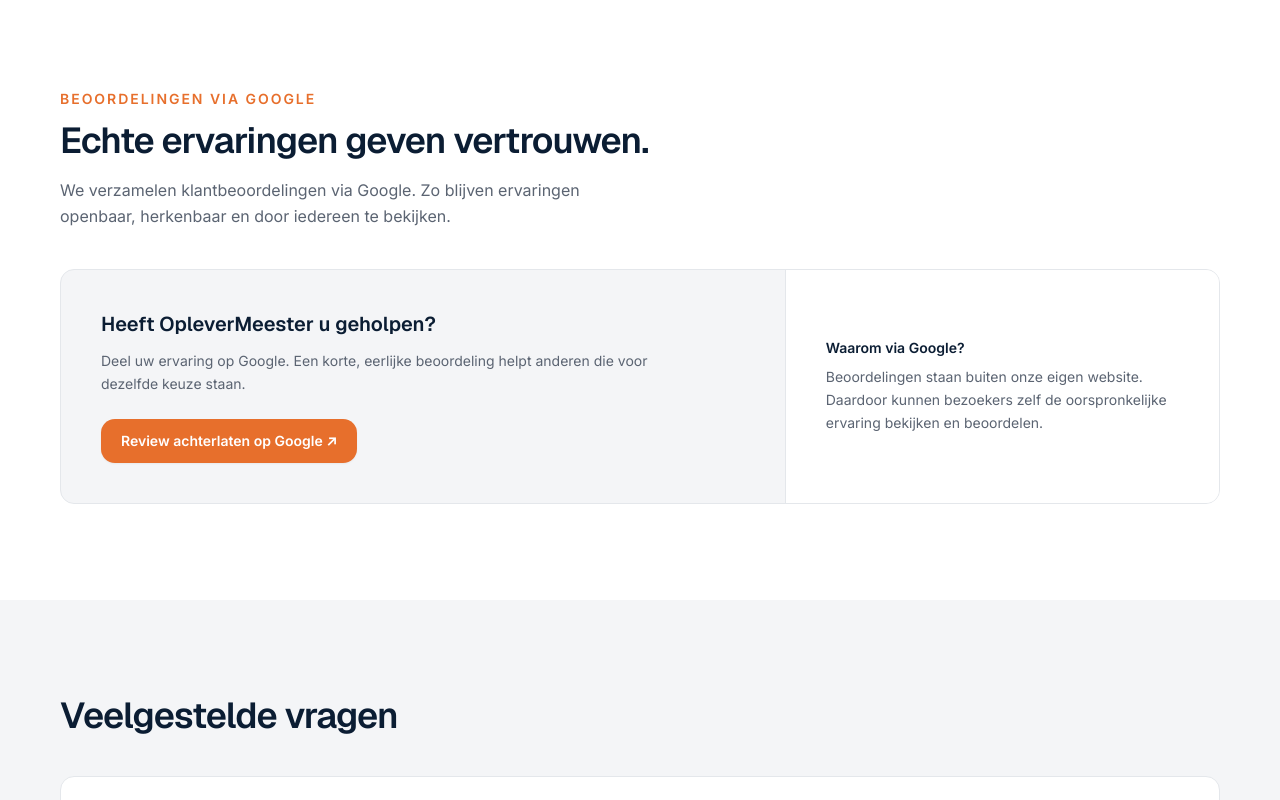
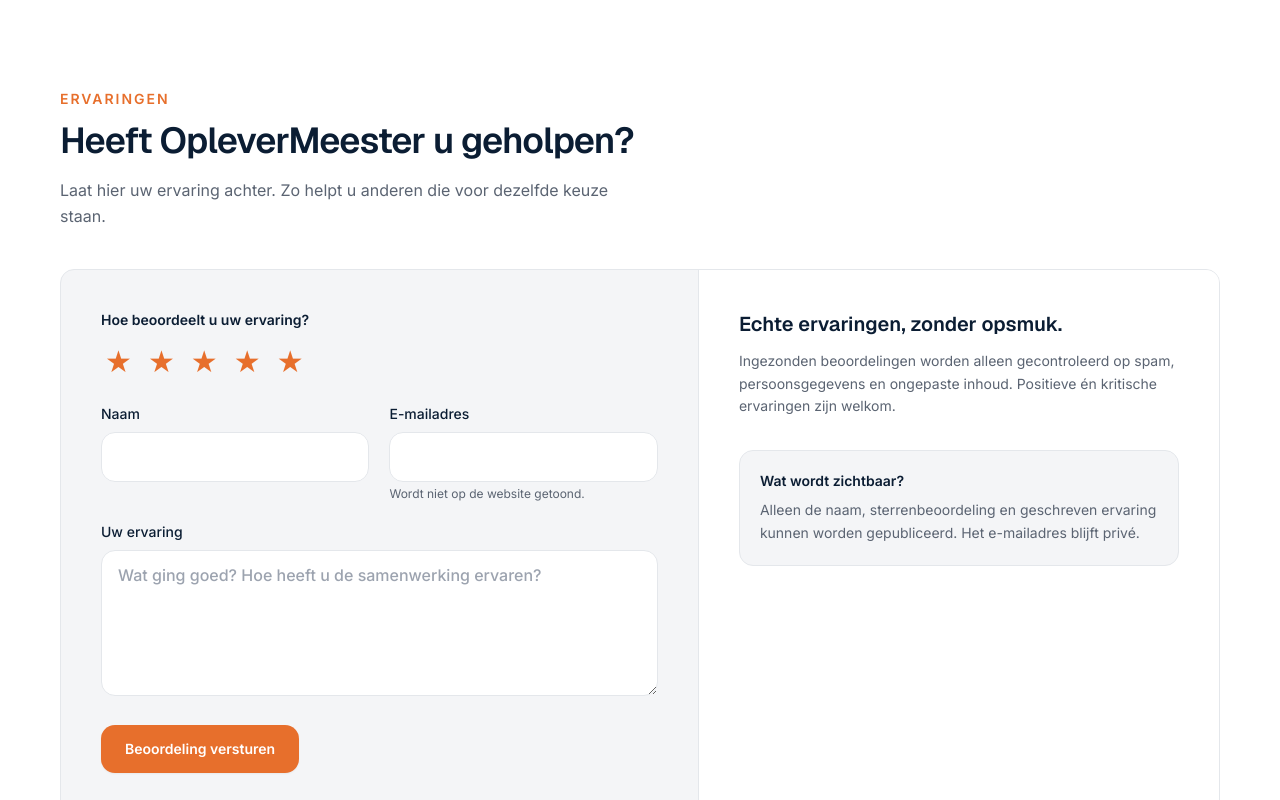
Before and after one commit to sandvlietbv/OpleverMeester, a Next.js app: page / in a window 1280 px wide. Shown: the part 5340-6140 px from the top of the page. Built offline with nearby package versions, Linux system fonts and the light colour scheme.

Commit message:
Let customers leave reviews on the website (#42)

```diff
--- a/components/Reviews.tsx
+++ b/components/Reviews.tsx
@@ -1,19 +1,71 @@
 "use client";
 
+import { FormEvent, useState } from "react";
 import { motion } from "framer-motion";
 
-const GOOGLE_PROFILE_URL =
-  "https://www.google.com/maps/search/?api=1&query=OpleverMeester%20Groningen%200645316851";
-
-declare global {
-  interface Window {
-    gtag?: (...args: unknown[]) => void;
-  }
-}
+type Status = "idle" | "sending" | "success" | "error";
+type AnalyticsWindow = Window & { gtag?: (...args: unknown[]) => void };
 
 export default function Reviews() {
-  function trackGoogleReviewClick() {
-    window.gtag?.("event", "google_review_click", { source: "homepage_reviews" });
+  const [rating, setRating] = useState(5);
+  const [name, setName] = useState("");
+  const [email, setEmail] = useState("");
+  const [review, setReview] = useState("");
+  const [status, setStatus] = useState<Status>("idle");
+  const [error, setError] = useState("");
+
+  function track(event: string, params: Record<string, unknown> = {}) {
+    (window as AnalyticsWindow).gtag?.("event", event, params);
+  }
+
+  async function submitReview(event: FormEvent<HTMLFormElement>) {
+    event.preventDefault();
+    setError("");
+
+    const cleanName = name.trim();
+    const cleanEmail = email.trim();
+    const cleanReview = review.trim();
+
+    if (!cleanName || !cleanEmail || cleanReview.length < 15) {
+      setStatus("error");
+      setError("Vul uw naam, e-mailadres en een korte ervaring van minimaal 15 tekens in.");
+      return;
+    }
+
+    setStatus("sending");
+    const submissionId =
+      typeof crypto !== "undefined" && "randomUUID" in crypto
+        ? crypto.randomUUID()
+        : `review-${Date.now()}-${Math.random().toString(36).slice(2)}`;
+
+    try {
+      const response = await fetch("/api/contact", {
+        method: "POST",
+        headers: { "Content-Type": "application/json" },
+        body: JSON.stringify({
+          name: cleanName,
+          email: cleanEmail,
+          phone: "",
+          message: `[WEBSITE REVIEW]\nScore: ${rating}/5\nErvaring: ${cleanReview}`,
+          sourcePage: "/#reviews",
+          submissionId,
+          photos: [],
+        }),
+      });
+
+      const body = (await response.json().catch(() => null)) as { error?: string } | null;
+      if (!response.ok) throw new Error(body?.error || "Versturen is niet gelukt.");
+
+      track("review_submitted", { rating, source: "homepage_reviews" });
+      setStatus("success");
+      setName("");
+      setEmail("");
+      setReview("");
+      setRating(5);
+    } catch (caught) {
+      setStatus("error");
+      setError(caught instanceof Error ? caught.message : "Versturen is niet gelukt. Probeer het opnieuw.");
+    }
   }
 
   return (
@@ -26,12 +78,12 @@ export default function Reviews() {
           transition={{ duration: 0.5 }}
           className="max-w-2xl"
         >
-          <p className="text-sm font-semibold uppercase tracking-[0.14em] text-orange">Beoordelingen via Google</p>
+          <p className="text-sm font-semibold uppercase tracking-[0.14em] text-orange">Ervaringen</p>
           <h2 className="mt-3 font-display text-3xl font-semibold tracking-tight text-navy md:text-4xl">
-            Echte ervaringen geven vertrouwen.
+            Heeft OpleverMeester u geholpen?
           </h2>
           <p className="mt-4 max-w-xl leading-relaxed text-muted">
-            We verzamelen klantbeoordelingen via Google. Zo blijven ervaringen openbaar, herkenbaar en door iedereen te bekijken.
+            Laat hier uw ervaring achter. Zo helpt u anderen die voor dezelfde keuze staan.
           </p>
         </motion.div>
 
@@ -40,29 +92,106 @@ export default function Reviews() {
           whileInView={{ opacity: 1, y: 0 }}
           viewport={{ once: true, margin: "-80px" }}
           transition={{ duration: 0.5, delay: 0.1 }}
-          className="mt-10 grid overflow-hidden rounded-om border border-surface-mid bg-surface-light md:grid-cols-[1.25fr_.75fr]"
+          className="mt-10 grid overflow-hidden rounded-om border border-surface-mid bg-surface-light lg:grid-cols-[1.1fr_.9fr]"
         >
-          <div className="p-8 md:p-10">
-            <p className="font-display text-xl font-semibold text-navy">Heeft OpleverMeester u geholpen?</p>
-            <p className="mt-3 max-w-xl text-sm leading-relaxed text-muted">
-              Deel uw ervaring op Google. Een korte, eerlijke beoordeling helpt anderen die voor dezelfde keuze staan.
+          <form onSubmit={submitReview} className="p-6 sm:p-8 md:p-10">
+            <fieldset>
+              <legend className="text-sm font-semibold text-navy">Hoe beoordeelt u uw ervaring?</legend>
+              <div className="mt-3 flex gap-2" aria-label={`${rating} van 5 sterren`}>
+                {[1, 2, 3, 4, 5].map((star) => (
+                  <button
+                    key={star}
+                    type="button"
+                    onClick={() => {
+                      setRating(star);
+                      track("review_rating_selected", { rating: star, source: "homepage_reviews" });
+                    }}
+                    aria-label={`${star} ${star === 1 ? "ster" : "sterren"}`}
+                    aria-pressed={rating === star}
+                    className="rounded-md p-1 text-3xl leading-none transition-transform hover:scale-110 focus:outline-none focus:ring-2 focus:ring-orange focus:ring-offset-2"
+                  >
+                    <span aria-hidden="true" className={star <= rating ? "text-orange" : "text-surface-mid"}>
+                      ★
+                    </span>
+                  </button>
+                ))}
+              </div>
+            </fieldset>
+
+            <div className="mt-6 grid gap-5 sm:grid-cols-2">
+              <label className="text-sm font-medium text-navy">
+                Naam
+                <input
+                  type="text"
+                  value={name}
+                  onChange={(event) => setName(event.target.value)}
+                  autoComplete="name"
+                  maxLength={160}
+                  required
+                  className="mt-2 w-full rounded-om border border-surface-mid bg-white px-4 py-3 text-base text-navy outline-none transition focus:border-orange focus:ring-2 focus:ring-orange/20"
+                />
+              </label>
+
+              <label className="text-sm font-medium text-navy">
+                E-mailadres
+                <input
+                  type="email"
+                  value={email}
+                  onChange={(event) => setEmail(event.target.value)}
+                  autoComplete="email"
+                  maxLength={320}
+                  required
+                  className="mt-2 w-full rounded-om border border-surface-mid bg-white px-4 py-3 text-base text-navy outline-none transition focus:border-orange focus:ring-2 focus:ring-orange/20"
+                />
+                <span className="mt-1 block text-xs font-normal text-muted">Wordt niet op de website getoond.</span>
+              </label>
+            </div>
+
+            <label className="mt-5 block text-sm font-medium text-navy">
+              Uw ervaring
+              <textarea
+                value={review}
+                onChange={(event) => setReview(event.target.value)}
+                minLength={15}
+                maxLength={1500}
+                rows={5}
+                required
+                placeholder="Wat ging goed? Hoe heeft u de samenwerking ervaren?"
+                className="mt-2 w-full resize-y rounded-om border border-surface-mid bg-white px-4 py-3 text-base text-navy outline-none transition focus:border-orange focus:ring-2 focus:ring-orange/20"
+              />
+            </label>
+
+            {status === "error" && (
+              <p role="alert" className="mt-4 rounded-om bg-red-50 px-4 py-3 text-sm text-red-700">
+                {error}
+              </p>
+            )}
+
+            {status === "success" ? (
+              <div role="status" className="mt-6 rounded-om border border-green-200 bg-green-50 p-5 text-sm text-green-800">
+                <p className="font-semibold">Bedankt voor uw beoordeling.</p>
+                <p className="mt-1">Uw ervaring is ontvangen.</p>
+              </div>
+            ) : (
+              <button
+                type="submit"
+                disabled={status === "sending"}
+                className="mt-6 inline-flex min-h-12 items-center justify-center rounded-om bg-orange px-6 py-3 text-sm font-semibold text-white shadow-sm transition-colors hover:bg-orange-light focus:outline-none focus:ring-2 focus:ring-orange focus:ring-offset-2 disabled:cursor-wait disabled:opacity-60"
+              >
+                {status === "sending" ? "Beoordeling versturen…" : "Beoordeling versturen"}
+              </button>
+            )}
+          </form>
+
+          <div className="border-t border-surface-mid bg-white p-6 sm:p-8 lg:border-l lg:border-t-0 lg:p-10">
+            <p className="font-display text-xl font-semibold text-navy">Echte ervaringen, zonder opsmuk.</p>
+            <p className="mt-3 text-sm leading-relaxed text-muted">
+              Ingezonden beoordelingen worden alleen gecontroleerd op spam, persoonsgegevens en ongepaste inhoud. Positieve én kritische ervaringen zijn welkom.
             </p>
-            <a
-              href={GOOGLE_PROFILE_URL}
-              target="_blank"
-              rel="noreferrer"
-              onClick={trackGoogleReviewClick}
-              className="mt-6 inline-flex items-center justify-center rounded-om bg-orange px-5 py-3 text-sm font-semibold text-white shadow-sm transition-colors hover:bg-orange-light focus:outline-none focus:ring-2 focus:ring-orange focus:ring-offset-2"
-            >
-              Review achterlaten op Google ↗
-            </a>
-          </div>
-
-          <div className="flex items-center border-t border-surface-mid bg-white p-8 md:border-l md:border-t-0 md:p-10">
-            <div>
-              <p className="text-sm font-semibold text-navy">Waarom via Google?</p>
+            <div className="mt-8 rounded-om border border-surface-mid bg-surface-light p-5">
+              <p className="text-sm font-semibold text-navy">Wat wordt zichtbaar?</p>
               <p className="mt-2 text-sm leading-relaxed text-muted">
-                Beoordelingen staan buiten onze eigen website. Daardoor kunnen bezoekers zelf de oorspronkelijke ervaring bekijken en beoordelen.
+                Alleen de naam, sterrenbeoordeling en geschreven ervaring kunnen worden gepubliceerd. Het e-mailadres blijft privé.
               </p>
             </div>
           </div>
```
